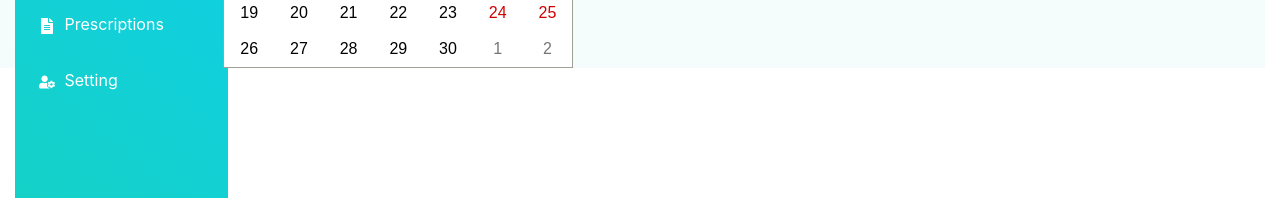
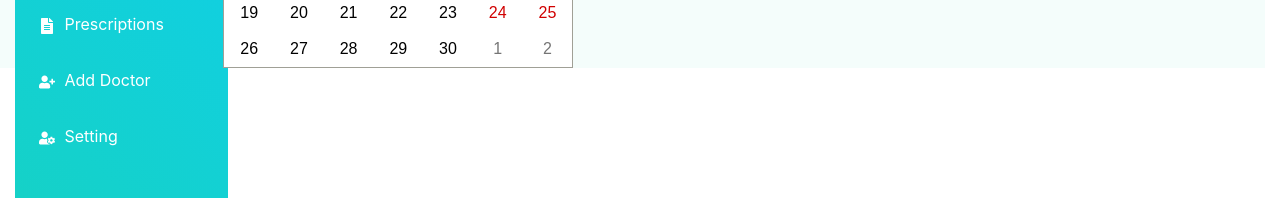
Before and after one commit to shah-jalal1/doctors-portal-solution-homepage, a React (Create React App) app: page /dashboard/appotment in a window 1280 px wide. Shown: the part 204-402 px from the top of the page. Built offline with nearby package versions, Linux system fonts and the light colour scheme; no server answers.

Commit message:
add doctor

```diff
--- a/src/App.js
+++ b/src/App.js
@@ -11,6 +11,7 @@ import Login from './components/Login/Login/Login';
 import { createContext, useState } from 'react';
 import Dashboard from './components/Dashboard/Dashboard/Dashboard';
 import AllPatients from './components/AllPatients/AllPatients/AllPatients';
+import AddDoctor from './components/AddDoctor/AddDoctor/AddDoctor';
 
 
 export const UserContext = createContext();
@@ -36,6 +37,9 @@ function App() {
         <Route path="/login">
           <Login></Login>
         </Route>
+        <Route path="/addDoctor">
+          <AddDoctor></AddDoctor>
+        </Route>
       </Switch>
     </Router>
     </UserContext.Provider>
--- /dev/null
+++ b/src/components/AddDoctor/AddDoctor/AddDoctor.js
@@ -0,0 +1,16 @@
+import React from 'react';
+import Sidebar from '../../Dashboard/Sidebar/Sidebar';
+
+const AddDoctor = () => {
+    return (
+        <section className="container-fluid row">
+            <Sidebar></Sidebar>
+            <div className="col-md-10 p-4 pr-5" style={{ position: "absolute", right: 0, backgroundColor: "#F4FDFB" }}>
+                <h5 className="text-brand">Add a Doctor</h5>
+
+            </div>
+        </section>
+    );
+};
+
+export default AddDoctor;
--- a/src/components/Dashboard/Sidebar/Sidebar.js
+++ b/src/components/Dashboard/Sidebar/Sidebar.js
@@ -4,7 +4,7 @@ import './sidebar.css'
 import { FontAwesomeIcon } from '@fortawesome/react-fontawesome';
 // import { faCog, faSignOutAlt, faCalendar, faGripHorizontal, faUsers } from '@fortawesome/free-solid-svg-icons';
 // import {  faFileAlt } from '@fortawesome/free-regular-svg-icons'
-import { FaGripHorizontal, FaCalendarDay, FaUsers, FaFileAlt, FaUserCog, FaSignOutAlt } from 'react-icons/fa';
+import { FaGripHorizontal, FaCalendarDay, FaUsers, FaFileAlt, FaUserCog, FaSignOutAlt, FaUserPlus } from 'react-icons/fa';
 
 const Sidebar = () => {
     return (
@@ -35,6 +35,12 @@ const Sidebar = () => {
                     </Link>
                 </li>
                 <li>
+                    <Link to="/addDoctor" className="text-white">
+                        {/* <FontAwesomeIcon icon={faFileAlt} /> <span>Prescriptions</span> */}
+                        <span> <FaUserPlus /> Add Doctor </span>
+                    </Link>
+                </li>
+                <li>
                     <Link to="/doctor/setting" className="text-white" >
                       {/* <FontAwesomeIcon icon={faCog} /> <span>Setting</span> */}
                       <span> <FaUserCog /> Setting </span>
```
